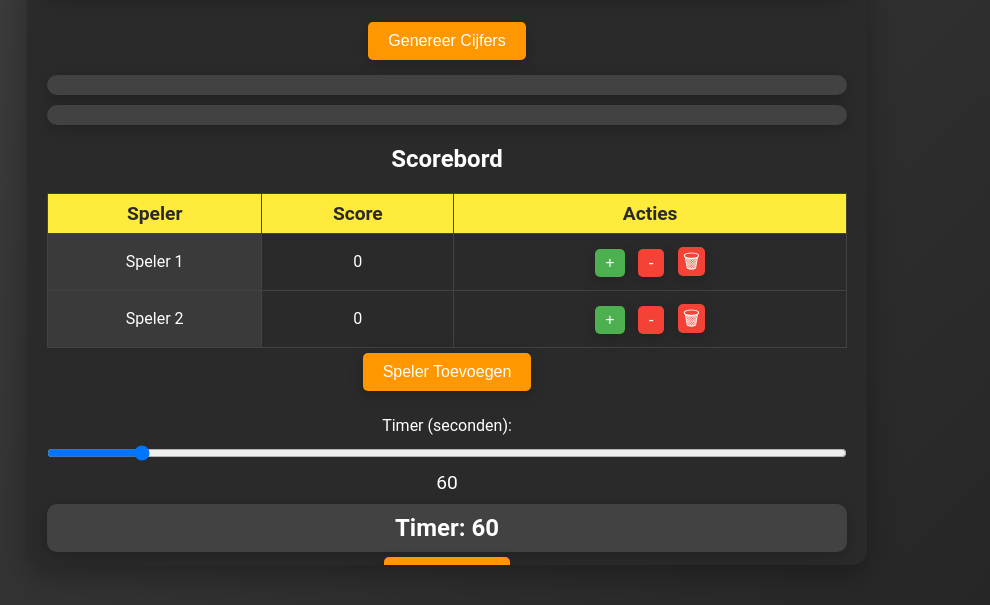
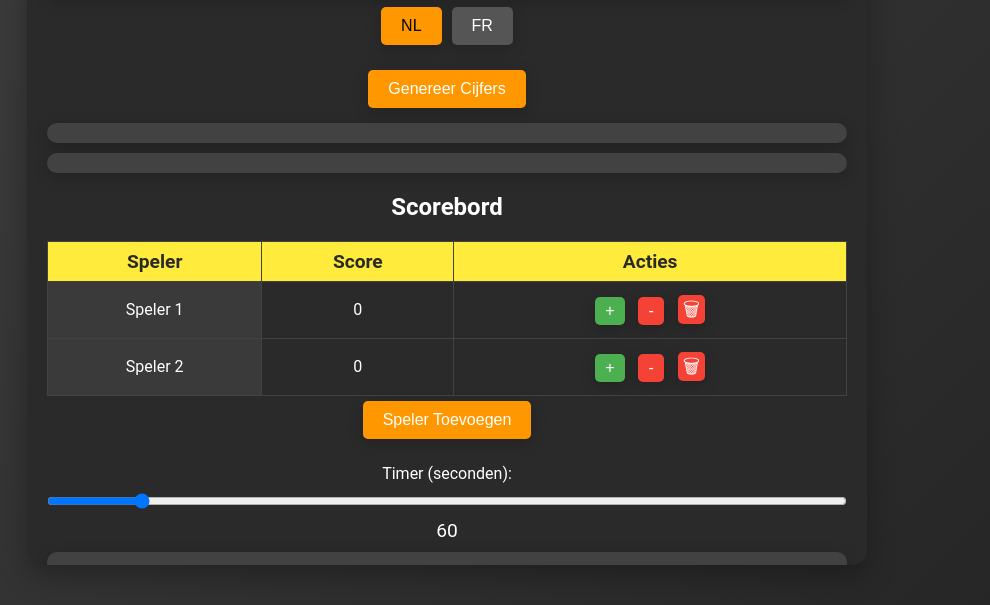
Before and after one commit to RobbeNooyens/cijfers-en-letters, a plain HTML site: page index.html in a window 1280 px wide. Shown: the part 195-800 px from the top of the page, without its empty margins (193-1183 px from the left). Drawn offline with Linux system fonts and the light colour scheme.

Commit message:
Added french

```diff
--- a/index.html
+++ b/index.html
@@ -18,6 +18,10 @@
     <div class="game-section">
         <button id="generate-letters">Genereer Letters</button>
         <div id="letters-output" class="output"></div>
+        <div class="language-switch">
+            <button id="switch-nl" class="language-button selected">NL</button>
+            <button id="switch-fr" class="language-button">FR</button>
+        </div>
     </div>
     <div class="game-section">
         <button id="generate-numbers">Genereer Cijfers</button>
--- a/scripts.js
+++ b/scripts.js
@@ -12,24 +12,37 @@ document.addEventListener('DOMContentLoaded', () => {
     const scoreboardTable = document.getElementById('scoreboard-table');
     const modal = document.getElementById('modal');
     const modalClose = document.getElementById('modal-close');
+    const switchNlButton = document.getElementById('switch-nl');
+    const switchFrButton = document.getElementById('switch-fr');
 
     let timerInterval;
     let timeLeft = parseInt(timerSlider.value);
     let isTimerRunning = false;
+    let currentLanguage = 'NL';
 
-    const letterDistribution = {
+    const letterDistributions = {
+        'NL': {
             'A': 7.49, 'B': 1.58, 'C': 1.24, 'D': 5.93, 'E': 18.91,
             'F': 0.81, 'G': 3.40, 'H': 2.38, 'I': 6.50, 'J': 1.46,
             'K': 2.25, 'L': 3.57, 'M': 2.21, 'N': 10.03, 'O': 6.06,
             'P': 1.57, 'Q': 0.01, 'R': 6.41, 'S': 3.73, 'T': 6.79,
             'U': 1.99, 'V': 2.85, 'W': 1.52, 'X': 0.04, 'Y': 0.03,
             'Z': 1.39
+        },
+        'FR': {
+            'A': 7.636, 'B': 0.901, 'C': 3.260, 'D': 3.669, 'E': 14.715,
+            'F': 1.066, 'G': 0.866, 'H': 0.737, 'I': 7.529, 'J': 0.545,
+            'K': 0.049, 'L': 5.456, 'M': 2.968, 'N': 7.095, 'O': 5.378,
+            'P': 3.021, 'Q': 1.362, 'R': 6.553, 'S': 7.948, 'T': 7.244,
+            'U': 6.311, 'V': 1.628, 'W': 0.114, 'X': 0.387, 'Y': 0.308,
+            'Z': 0.136
+        }
     };
 
     const generateLetters = () => {
         let result = '';
         for (let i = 0; i < 9; i++) {
-            result += weightedRandom(letterDistribution) + ' ';
+            result += weightedRandom(letterDistributions[currentLanguage]) + ' ';
         }
         lettersOutput.textContent = result.trim();
         resetTimer();
@@ -126,6 +139,17 @@ document.addEventListener('DOMContentLoaded', () => {
         modal.style.display = 'none';
     };
 
+    const switchLanguage = (language) => {
+        currentLanguage = language;
+        if (language === 'NL') {
+            switchNlButton.classList.add('selected');
+            switchFrButton.classList.remove('selected');
+        } else {
+            switchNlButton.classList.remove('selected');
+            switchFrButton.classList.add('selected');
+        }
+    };
+
     lettersButton.addEventListener('click', generateLetters);
     numbersButton.addEventListener('click', generateNumbers);
     resetTimerButton.addEventListener('click', resetTimer);
@@ -138,5 +162,9 @@ document.addEventListener('DOMContentLoaded', () => {
     addPlayerButton.addEventListener('click', addPlayer);
     modalClose.addEventListener('click', closeModal);
 
+    switchNlButton.addEventListener('click', () => switchLanguage('NL'));
+    switchFrButton.addEventListener('click', () => switchLanguage('FR'));
+
     updateScores();
+    switchLanguage('NL'); // Set default language to Dutch
 });
--- a/styles.css
+++ b/styles.css
@@ -151,16 +151,34 @@ button:hover {
     background-color: #d32f2f;
 }
 
-@keyframes fadeIn {
-    from {
-        opacity: 0;
-        transform: translateY(-10px);
-    }
-    to {
-        opacity: 1;
-        transform: translateY(0);
-    }
+/* Language switch styles */
+.language-switch {
+    display: flex;
+    justify-content: center;
+    margin-top: 10px;
 }
+
+.language-button {
+    background-color: #555;
+    color: #fff;
+    border: none;
+    padding: 10px 20px;
+    margin: 0 5px;
+    cursor: pointer;
+    font-size: 1em;
+    border-radius: 5px;
+    transition: background-color 0.3s, color 0.3s;
+}
+
+.language-button.selected {
+    background-color: #ff9800;
+    color: #000;
+}
+
+.language-button:not(.selected):hover {
+    background-color: #666;
+}
+
 /* Modal styles */
 .modal {
     display: none;
@@ -202,3 +220,14 @@ button:hover {
     text-decoration: none;
     cursor: pointer;
 }
+
+@keyframes fadeIn {
+    from {
+        opacity: 0;
+        transform: translateY(-10px);
+    }
+    to {
+        opacity: 1;
+        transform: translateY(0);
+    }
+}
```
Lines whose indentation alone changed are shown as unchanged.
